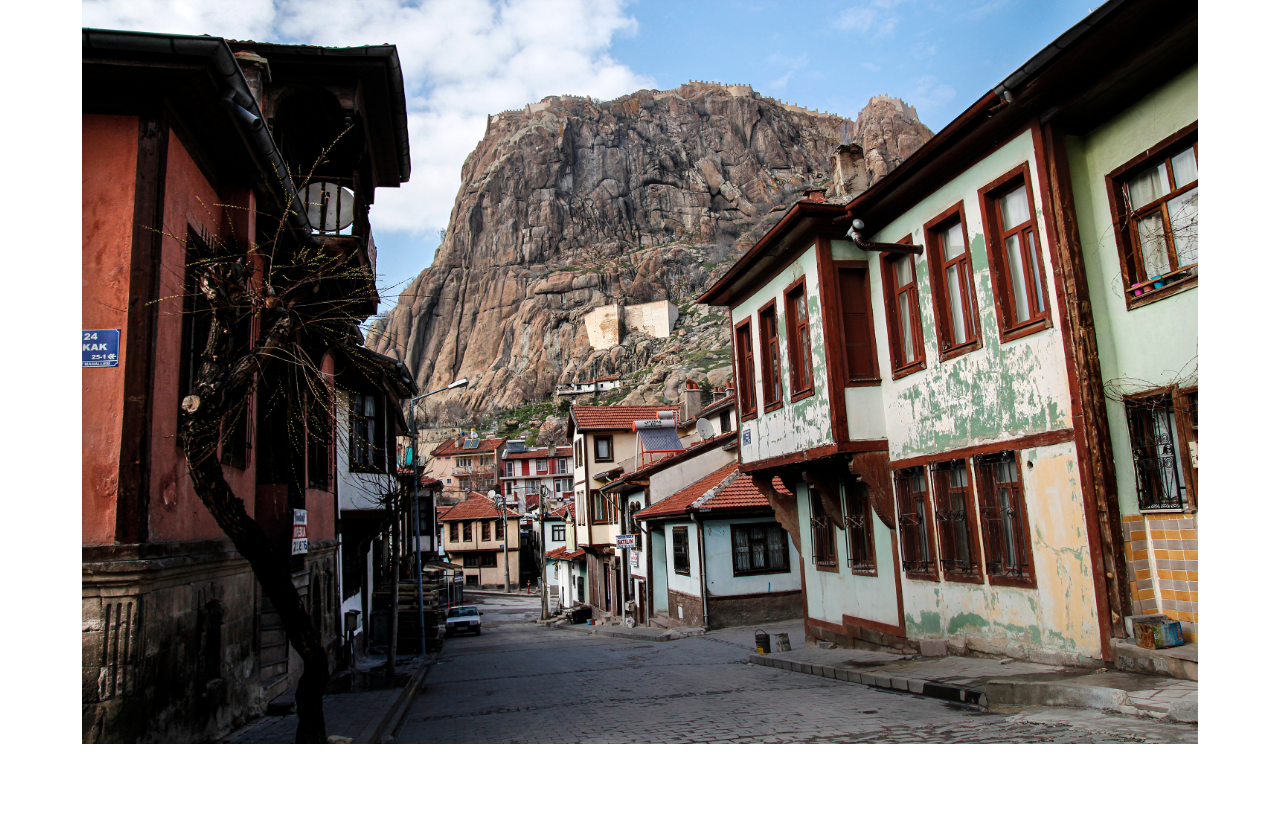
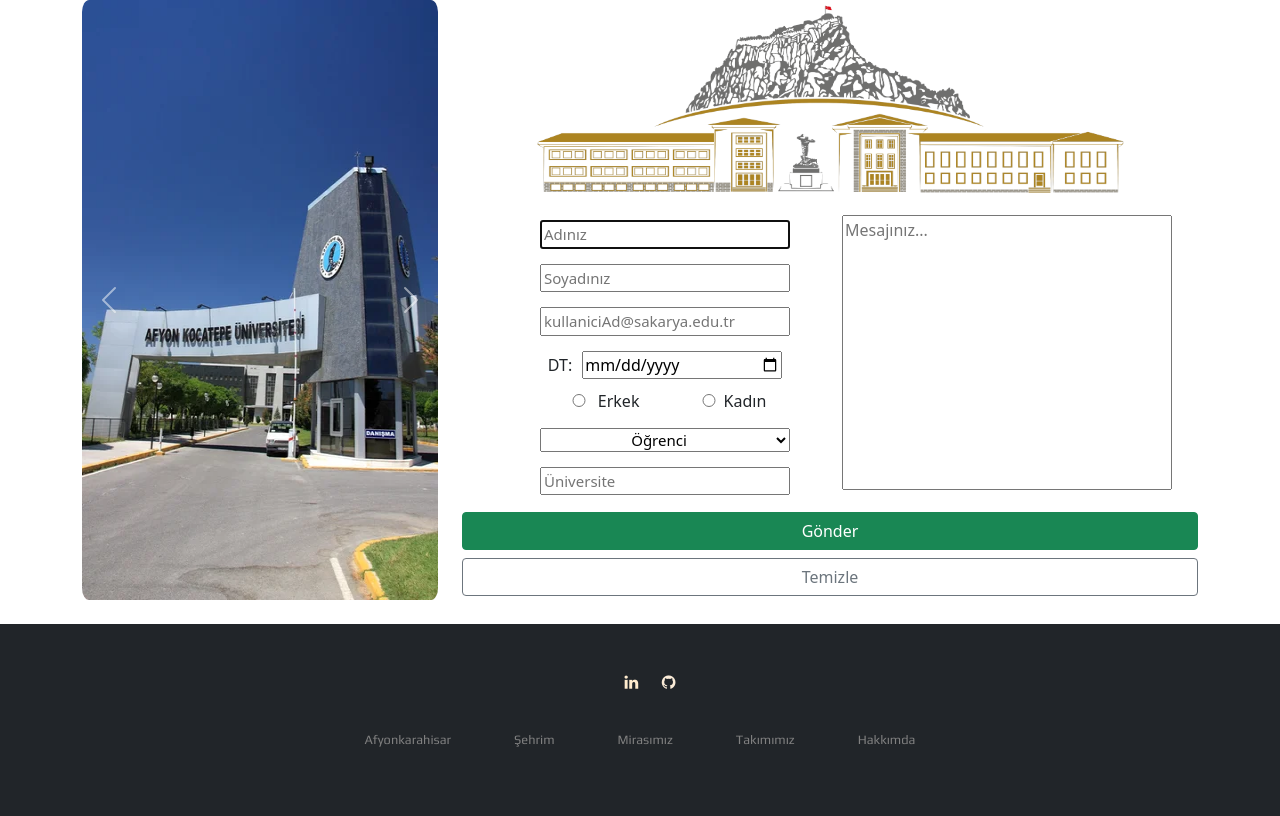
Before and after one commit to alitekes1/AfyonkarahisarVeBen, a PHP site: page /iletisim.html in a window 1280 px wide. Shown: the part 70-886 px from the top of the page. Before the commit the page ends 814 px from the top, so only its background shows below. Run offline with PHP 8.4, Linux system fonts and the light colour scheme.

Commit message:
iletişim sayfasının içeriği oluşturuldu.

```diff
--- a/iletisim.html
+++ b/iletisim.html
@@ -8,6 +8,13 @@
     <link href="https://cdn.jsdelivr.net/npm/bootstrap@5.0.2/dist/css/bootstrap.min.css" rel="stylesheet"
         integrity="sha384-EVSTQN3/azprG1Anm3QDgpJLIm9Nao0Yz1ztcQTwFspd3yD65VohhpuuCOmLASjC" crossorigin="anonymous">
     <link rel="stylesheet" href="index.css">
+    <!--FONT AWESOME-->
+    <link rel="stylesheet" href="https://cdnjs.cloudflare.com/ajax/libs/font-awesome/4.7.0/css/font-awesome.min.css">
+
+    <!--GOOGLE FONTS-->
+    <link rel="preconnect" href="https://fonts.gstatic.com">
+    <link href="https://fonts.googleapis.com/css2?family=Fredoka+One&family=Play&display=swap" rel="stylesheet">
+
     <title>İletişim</title>
 </head>
 
@@ -27,16 +34,16 @@
                     <div class="collapse navbar-collapse col-sm-8 justify-content-end" id="navbarNav">
                         <ul class="navbar-nav">
                             <li class="nav-item">
-                                <a class="nav-link " aria-current="page" href="sehrim.html" target="_blank">Şehrim</a>
+                                <a class="nav-link " href="sehrim.html" target="_blank">Şehrim</a>
                             </li>
                             <li class="nav-item">
-                                <a class="nav-link" href="mirasimiz.html"target="_blank">Mirasımız</a>
+                                <a class="nav-link" href="mirasimiz.html" target="_blank">Mirasımız</a>
                             </li>
                             <li class="nav-item">
-                                <a class="nav-link" href="takimimiz.html"target="_blank">AfyonSpor</a>
+                                <a class="nav-link" href="takimimiz.html" target="_blank">AfyonSpor</a>
                             </li>
                             <li class="nav-item">
-                                <a class="nav-link" href="hakkimda.html"target="_blank">Hakkımda</a>
+                                <a class="nav-link" href="hakkimda.html" target="_blank">Hakkımda</a>
                             </li>
                             <li class="nav-item">
                                 <a class="nav-link active" href="#">İletişim</a>
@@ -52,13 +59,117 @@
     </div>
     <div class="container">
         <div class="row ">
-            <div class="col-sm-12">
-                <img src="images/Afyonkarahisar_Kalesi_9.jpg" height=100% width="100%" alt="">
+            <div class="col-sm-4">
+                <div style="text-align: center; height: 600px;">
+                    <div id="carouselExampleAutoplaying" class="carousel slide" data-bs-ride="carousel">
+                        <div class="carousel-inner">
+                            <div class="carousel-item active">
+                                <img src="images/depositphotos_18568069-stock-photo-entrance-of-afyon-kocatepe-university.jpg"
+                                    class="d-block w-100 img-oval" height="600px" style="border-radius: 2%;" width="10x"
+                                    alt="...">
+                            </div>
+                            <div class="carousel-item">
+                                <img src="images/depositphotos_18568069-stock-photo-entrance-of-afyon-kocatepe-university.jpg"
+                                    class="d-block w-100 img-oval" height="600px" width="50%" alt="...">
+                            </div>
+                            <div class="carousel-item">
+                                <img src="images/dikeyfoto.jpg" height="600px" width="300px" class="d-block w-100 img-oval"
+                                    alt="...">
+                            </div>
+                        </div>
+                        <button class="carousel-control-prev" type="button" data-bs-target="#carouselExampleAutoplaying"
+                            data-bs-slide="prev">
+                            <span class="carousel-control-prev-icon" aria-hidden="true"></span>
+                            <span class="visually-hidden">Previous</span>
+
+                        </button>
+                        <button class="carousel-control-next" type="button" data-bs-target="#carouselExampleAutoplaying"
+                            data-bs-slide="next">
+                            <span class="carousel-control-next-icon" aria-hidden="true"></span>
+                            <span class="visually-hidden">Next</span>
+                        </button>
+                    </div>
+                </div>
+            </div><!--slider-->
+            <div class="col-sm-8">
+                <div class="form-bg">
+                    <div class="row">
+                        <input type="image" name="afyonimg" id="afyonimg" src="images/Logo_3807.png" height="200px"
+                            width="300px"><br>
+                        <div class="col-sm-6">
+                            <form action="#" method="post">
+                                <input type="text" placeholder="Adınız" class="form-elemanlari" autofocus required><br>
+                                <input type="text" placeholder="Soyadınız" class="form-elemanlari" required><br>
+                                <input type="email" name="email" id="email" required autofocus
+                                    placeholder="kullaniciAd@sakarya.edu.tr" class="form-elemanlari"><br>
+                                <label for="yas" class="label-date"> DT:</label><input type="date" id="date" class="date"><br>
+                                <input type="radio" name="cinsiyet" value="Erkek" class="form-elemanlari radiobtn"
+                                    required> Erkek
+                                <input type="radio" name="cinsiyet" value="Kadın" class="form-elemanlari radiobtn"
+                                    required>Kadın<br>
+                                <select name="ogrenimseviyesi" class="form-elemanlari" id="ogrlevel"><br>
+                                    <option value="ogrenci">Öğrenci</option>
+                                    <option value="ogretmen">Öğretmen</option>
+                                    <option value="diger">diğer...</option>
+                                </select><br>
+                                <input type="text" class="form-elemanlari" list="universiteler"
+                                    placeholder="Üniversite">
+                                <datalist id="universiteler">
+                                    <option value="SAU">
+                                        Sakarya Üniveristesi
+                                    </option>
+                                    <option value="ITU">
+                                        İstanbul Teknik Üniversitesi
+                                    </option>
+                                    <option value="SUBU">
+                                        Sakarya Uyg. Bil. Üniversitesi
+                                    </option>
+                                    <option value="KOU">
+                                        Kocaeli Üniversitesi
+                                    </option>
+                                </datalist><br>
+                            </form>
+                        </div>
+                        <div class="col-sm-6">
+                            <textarea name="textarea" id="mesaj" cols="40" rows="10" maxlength="200"
+                                placeholder="Mesajınız..."></textarea>
+                        </div>
+                    </div>
+                    <form action="#">
+                        <div class="d-grid gap-2 mt-3 ">
+                            <input type="submit" name="submit" class="btn btn-success" id="submit"value="Gönder" size="100px">
+                            <input type="reset" class="btn btn-outline-secondary" value="Temizle">
+                        </div>
+                    </form>
+                </div>
             </div>
-
         </div>
     </div>
 
+
+    <div class="mt-4">
+        <footer style="width: 100%; z-index:0; height:100% ;">
+            <div class="footer bg-dark">
+                <div class="col">
+                    <a href="https://www.linkedin.com/in/ali-teke%C5%9F-b23aba247/" target="_blank "><i
+                            class="fa fa-linkedin height=10px" style="margin: 20px; color: blanchedalmond;"></i>
+                    </a>
+                    <a href="https://github.com/alitekes1" target="_blank"><i class="fa fa-github"
+                            style="color: antiquewhite;"></i>
+                    </a>
+                </div>
+                <div class="row">
+                    <ul>
+                        <li><a href="mainPage.html">Afyonkarahisar</a></li>
+                        <li><a href="sehrim.html">Şehrim</a></li>
+                        <li><a href="mirasimiz.html">Mirasımız</a></li>
+                        <li><a href="takimimiz.html">Takımımız </a></li>
+                        <li><a href="hakkimda.html">Hakkımda</a></li>
+                    </ul>
+                </div>
+            </div>
+        </footer>
+    </div><!--footer-->
 
 
 
--- a/index.css
+++ b/index.css
@@ -77,6 +77,7 @@ body {
     background: #050505;
     padding: 30px 0px;
     font-family: 'Play', sans-serif;
+    bottom: 0;
     text-align: center;
 }
 
@@ -148,21 +149,17 @@ element.style {
 
 .resim-boyut {
     width: 100%;
-    height: 100%;
 }
 
 .sliderBoyut {
     width: 100%;
 }
 
-
-
 .ustbosluk {
     padding-top: 100px;
 }
 
-th,
-td {
+th,td {
     text-align: center;
     /* hücre içeriğini ortalamak için */
 }
@@ -176,3 +173,49 @@ a{
     height: auto!important;
     width: auto!important;
 }
+.form-bg{
+    height: 100%;
+    width:auto;
+}
+.login-satir{
+    height: 600px;
+    width: 100%;
+}
+.photo-container {
+    border: 2px solid black;
+    padding: 10px;
+    display: inline-block;
+    max-width: 100%;
+    height: auto;
+}
+form,select{
+    text-align: center;
+    margin-top: 5px;
+}
+.form-elemanlari{
+    margin-top: 15px;
+    margin-left: 50px;
+    font-size:15px;
+    width: 250px;
+}
+textarea{
+    margin-top: 15px;
+    width: 330px;
+    height: 275px;
+    resize: none;
+}
+.label-date{
+    margin-left: 50px;
+
+}
+#date{
+    margin-top: 15px;
+    margin-left: 10px;
+    width: 200px;
+}
+.radiobtn{
+    width: 30px;
+}
+.img-oval{
+    border-radius: 2%;
+}
--- a/javascript.js
+++ b/javascript.js
@@ -0,0 +1 @@
+let degisken=document.getElementById("#merhaba");
--- a/mirasimiz.html
+++ b/mirasimiz.html
@@ -231,11 +231,9 @@
                     </ul>
                 </aside>
             </div>
-
-
         </div>
     </div>
-    </div>
+
     <div class="container mt-3">
         <div class="row sliderBoyut">
             <div class="col-sm-12">
--- a/takimimiz.html
+++ b/takimimiz.html
@@ -90,7 +90,7 @@
                 </p>
             </div>
             <div class="col">
-                <div class="col-sm-3" style="position: sticky; top: 20px; background-color: transparent;">
+                <div class="col-sm-3" style="position: sticky; top: 20px; background-color: transparent; text-align: center;">
                     <img src="images/Ekran görüntüsü 2023-05-14 170121.png" alt="takimforması" height="125px"
                         width="auto">
                 </div>
@@ -115,6 +115,9 @@
                         </div>
                         <div class="carousel-item">
                             <img src="images/stat4.jpg" class="d-block w-100 object-fit resim-boyut" alt="...">
+                        </div>
+                        <div class="carousel-item">
+                            <img src="images/afyonsporLOGO.jpeg" class="d-block w-100 object-fit resim-boyut" alt="...">
                         </div>
                     </div>
                     <button class="carousel-control-prev" type="button" data-bs-target="#carouselExampleAutoplaying"
```
Also changed, not shown: loginPage.html (+5 -5 lines), mainPage.html (+4 -4 lines), images/depositphotos_18568069-stock-photo-entrance-of-afyon-kocatepe-university.jpg (added), images/dikey.jpg (added), images/dikeyfoto.jpg (added).
